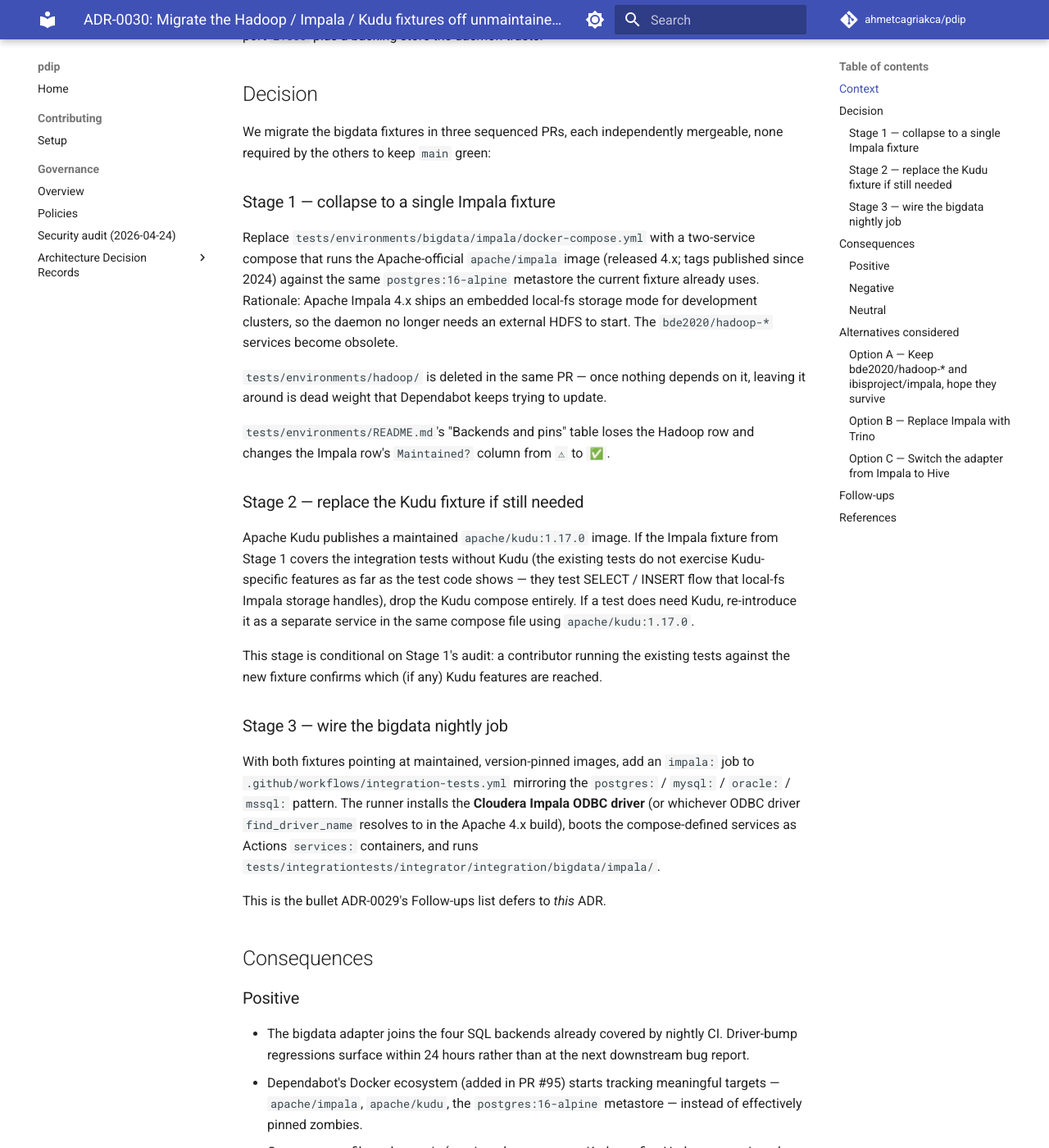
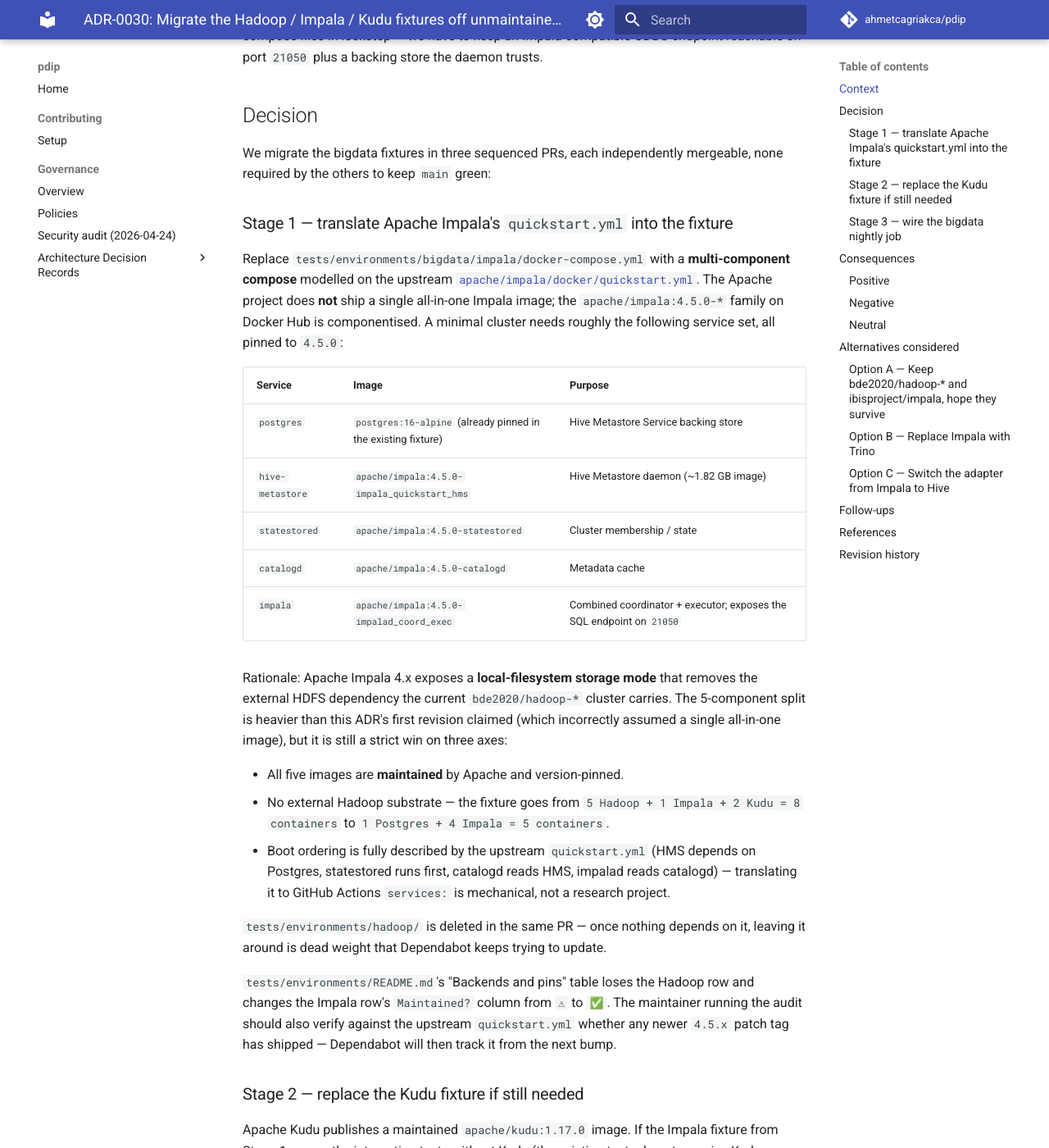
Before and after one commit to ahmetcagriakca/pdip, an MkDocs documentation site: the page built from docs/governance/adr/0030-hadoop-impala-fixture-migration.md, in a window 1280 px wide and 1400 px high, scrolled down 1663 px. Shown: the whole window at 82% size. Built offline with MkDocs 1.6.1 and Material for MkDocs 9.7.7, drawn with Linux system fonts in a browser that asks for light colours; comment, search, counter and statistics services are not loaded; some of the changed text lies outside the part shown.

Commit message:
docs(adr): revise ADR-0030 Stage 1 — apache/impala is multi-component, not single-image (#109)
A Docker Hub audit after the initial proposal revealed that Apache does
not publish an all-in-one Impala image. The ``apache/impala:4.5.0-*``
family is componentised — a minimal cluster needs Postgres (HMS
backing store) + impala_quickstart_hms + statestored + catalogd +
impalad_coord_exec, modelled on the upstream
``apache/impala/docker/quickstart.yml``.

This revision:

- Reframes Stage 1 as a 5-service compose translation, with the
  service table inline.
- Updates Consequences §Positive: container count drops from
  ``5 Hadoop + 1 Impala + 2 Kudu = 8`` to ``1 Postgres + 4 Impala
  + 0–2 Kudu = 5–7`` — still a strict win on maintained-image
  count, just smaller than the initial "one fixture replaces six"
  framing claimed.
- Updates Consequences §Negative with the realities the Stage 3 PR
  will hit: the larger Actions YAML block, the ~1.82 GB HMS image
  pull cost, and the missing ``depends_on`` semantics on Actions
  ``services:`` (which means the readiness probe Oracle / MSSQL
  already use is mandatory, not optional).
- Bumps the Status line to flag the revision and adds a
  ``## Revision history`` footer recording both the initial framing
  and this same-day audit correction.

Stage 2 (Kudu, conditional) and Stage 3 (``impala:`` nightly job)
text unchanged. The migration direction holds; the implementation
shape is more honest about the work involved.

Co-authored-by: Claude <noreply@anthropic.com>

```diff
--- a/docs/governance/adr/0030-hadoop-impala-fixture-migration.md
+++ b/docs/governance/adr/0030-hadoop-impala-fixture-migration.md
@@ -1,6 +1,8 @@
 # ADR-0030: Migrate the Hadoop / Impala / Kudu fixtures off unmaintained images
 
-- **Status:** Proposed
+- **Status:** Proposed (revised 2026-04-25 after a Docker Hub audit
+  reframed Stage 1 — see *Decision §Stage 1* and the *Revision
+  history* footer)
 - **Date:** 2026-04-25
 - **Deciders:** pdip maintainers
 - **Tags:** testing, ci, fixtures, bigdata
@@ -66,16 +68,39 @@ We migrate the bigdata fixtures in three sequenced PRs, each
 independently mergeable, none required by the others to keep `main`
 green:
 
-### Stage 1 — collapse to a single Impala fixture
+### Stage 1 — translate Apache Impala's `quickstart.yml` into the fixture
 
 Replace `tests/environments/bigdata/impala/docker-compose.yml` with a
-two-service compose that runs the Apache-official `apache/impala`
-image (released 4.x; tags published since 2024) against the same
-`postgres:16-alpine` metastore the current fixture already uses.
-Rationale: Apache Impala 4.x ships an embedded local-fs storage
-mode for development clusters, so the daemon no longer needs an
-external HDFS to start. The `bde2020/hadoop-*` services become
-obsolete.
+**multi-component compose** modelled on the upstream
+[`apache/impala/docker/quickstart.yml`](https://github.com/apache/impala/tree/master/docker).
+The Apache project does **not** ship a single all-in-one Impala
+image; the `apache/impala:4.5.0-*` family on Docker Hub is
+componentised. A minimal cluster needs roughly the following
+service set, all pinned to `4.5.0`:
+
+| Service | Image | Purpose |
+|---|---|---|
+| `postgres` | `postgres:16-alpine` (already pinned in the existing fixture) | Hive Metastore Service backing store |
+| `hive-metastore` | `apache/impala:4.5.0-impala_quickstart_hms` | Hive Metastore daemon (~1.82 GB image) |
+| `statestored` | `apache/impala:4.5.0-statestored` | Cluster membership / state |
+| `catalogd` | `apache/impala:4.5.0-catalogd` | Metadata cache |
+| `impala` | `apache/impala:4.5.0-impalad_coord_exec` | Combined coordinator + executor; exposes the SQL endpoint on `21050` |
+
+Rationale: Apache Impala 4.x exposes a **local-filesystem storage
+mode** that removes the external HDFS dependency the current
+`bde2020/hadoop-*` cluster carries. The 5-component split is
+heavier than this ADR's first revision claimed (which incorrectly
+assumed a single all-in-one image), but it is still a strict win
+on three axes:
+
+- All five images are **maintained** by Apache and version-pinned.
+- No external Hadoop substrate — the fixture goes from `5 Hadoop +
+  1 Impala + 2 Kudu = 8 containers` to `1 Postgres + 4 Impala = 5
+  containers`.
+- Boot ordering is fully described by the upstream `quickstart.yml`
+  (HMS depends on Postgres, statestored runs first, catalogd reads
+  HMS, impalad reads catalogd) — translating it to GitHub Actions
+  `services:` is mechanical, not a research project.
 
 `tests/environments/hadoop/` is deleted in the same PR — once
 nothing depends on it, leaving it around is dead weight that
@@ -83,7 +108,10 @@ Dependabot keeps trying to update.
 
 `tests/environments/README.md`'s "Backends and pins" table loses
 the Hadoop row and changes the Impala row's `Maintained?` column
-from `⚠` to `✅`.
+from `⚠` to `✅`. The maintainer running the audit should also
+verify against the upstream `quickstart.yml` whether any newer
+`4.5.x` patch tag has shipped — Dependabot will then track it from
+the next bump.
 
 ### Stage 2 — replace the Kudu fixture if still needed
 
@@ -120,28 +148,34 @@ This is the bullet ADR-0029's Follow-ups list defers to *this* ADR.
   nightly CI. Driver-bump regressions surface within 24 hours rather
   than at the next downstream bug report.
 - Dependabot's Docker ecosystem (added in PR #95) starts tracking
-  meaningful targets — `apache/impala`, `apache/kudu`, the
+  meaningful targets — `apache/impala:4.5.0-*`, `apache/kudu`, the
   `postgres:16-alpine` metastore — instead of effectively pinned
   zombies.
-- One compose file replaces six (one Impala + zero–one Kudu vs. five
-  Hadoop + one Impala + two Kudu). Less surface, less drift.
+- Container count drops from `5 Hadoop + 1 Impala + 2 Kudu = 8` to
+  `1 Postgres + 4 Impala (+ 0–2 Kudu) = 5–7`. Less surface, less
+  drift, all images on a maintained release line.
 - `tests/environments/README.md`'s "Maintained?" column becomes a
   monotone ✅, removing the open-ended footnote.
 
 ### Negative
 
-- **Audit required up-front.** We do not yet *know* that
-  `apache/impala:4.x` runs standalone on a single Actions runner
-  within the 15-minute timeout that frames the SQL backends. The
-  Stage 1 PR carries that audit; if the image needs a beefier
-  runner or a longer warm-up than `services:` allows, the plan
-  forks to "use a self-hosted runner" or "scope down to a unit-only
-  bigdata adapter test", neither of which is in scope for this ADR.
-- **Existing tests may need to declare a bigdata-only flag.** If
-  Impala 4.x's local-fs mode boots slower than the SQL backends
-  (~minutes rather than seconds), the bigdata job's timeout grows
-  proportionally. The job is nightly, not per-PR, so the impact is
-  bounded.
+- **5-service Actions block, not a single one.** The fixture is
+  more lines of YAML than any other backend in
+  `.github/workflows/integration-tests.yml`. Each service needs the
+  right env vars, port mappings, and (where relevant) a
+  `--health-cmd`; mistakes show up as silent broker-style boot
+  loops. The Stage 3 PR is correspondingly larger than the
+  Postgres / MySQL / Oracle / MSSQL ones.
+- **HMS image weight.** `apache/impala:4.5.0-impala_quickstart_hms`
+  is ~1.82 GB. Service-container pull on a cold runner adds ~30–60 s
+  per nightly. The cost is bounded (it's nightly, not per-PR) but
+  not free.
+- **Boot ordering is real.** The Apache `quickstart.yml` declares
+  `depends_on` between postgres → HMS → statestored → catalogd →
+  impalad. GitHub Actions `services:` does not honour `depends_on`
+  — services boot in parallel. Stage 3 has to either wait through a
+  Python readiness probe (the pattern Oracle / MSSQL already use)
+  or emulate the depends-on chain with `--health-cmd` per service.
 - **Cloudera ODBC driver licensing.** The ODBC driver Stage 3 needs
   is shipped under a Cloudera EULA (free for use; not redistributable).
   The runner step downloads it from Cloudera's public URL with the
@@ -218,4 +252,23 @@ This is the bullet ADR-0029's Follow-ups list defers to *this* ADR.
   `tests/environments/bigdata/impala/docker-compose.yml`
 - ADR-0029 §Follow-ups bullet: `docs/governance/adr/0029-integration-tests-in-ci.md`
 - Apache Impala project: <https://impala.apache.org/>
+- Apache Impala Docker quickstart: <https://github.com/apache/impala/tree/master/docker>
 - Apache Kudu project: <https://kudu.apache.org/>
+
+## Revision history
+
+- **2026-04-25** (initial proposal). Stage 1 framed as "collapse to
+  a *single* Apache-official Impala fixture" against `apache/impala`
+  + `postgres:16-alpine`. Implementation prerequisite check skipped.
+- **2026-04-25** (Docker Hub audit, same day). Stage 1 reframed:
+  Apache does not ship a single all-in-one Impala image; the
+  `apache/impala:4.5.0-*` family is componentised
+  (HMS / statestored / catalogd / impalad). The minimal fixture is
+  4–5 services modelled on upstream `quickstart.yml`, not the
+  two-service compose the initial wording suggested. The win is
+  smaller than first claimed (5–7 maintained containers vs. 8
+  unmaintained ones, not "one fixture replaces six"), but the
+  direction holds: maintained images, no external HDFS, version
+  pins Dependabot can track. Stage 3's Negative consequences
+  expanded with the realities of multi-service boot ordering on
+  Actions and the HMS image's ~1.82 GB pull cost.
```
